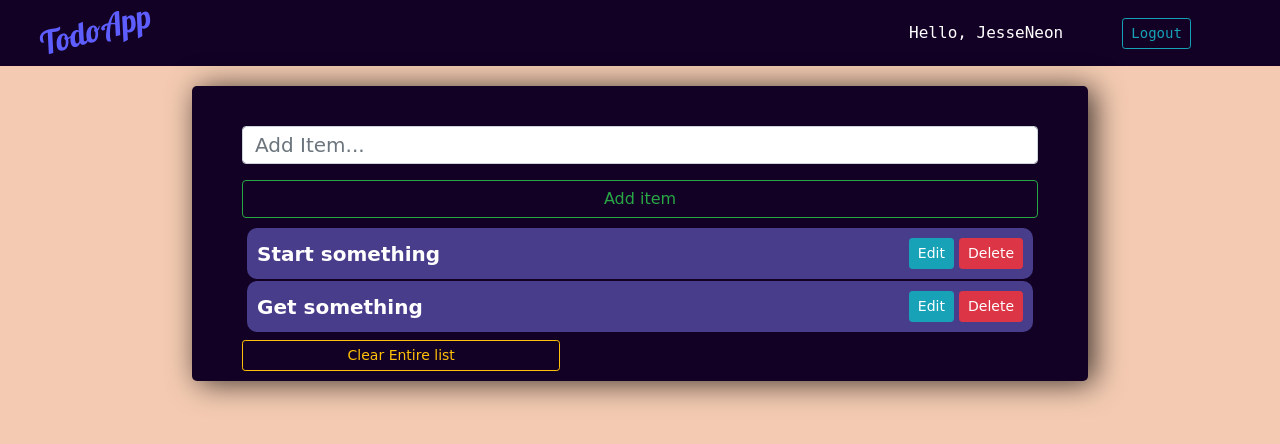
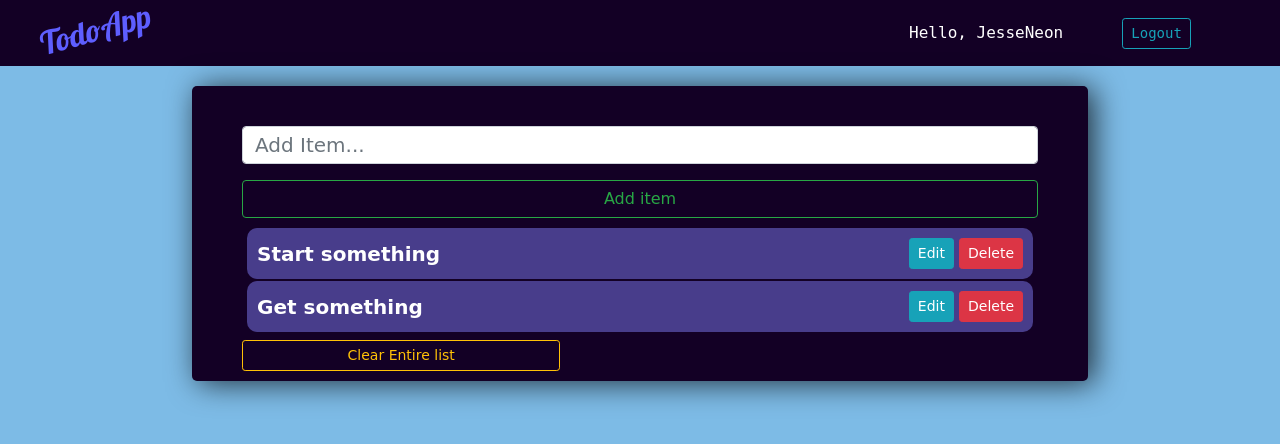
Before and after one commit to JesseAyegba/todo, a Django app: page /dashboard/ in a window 1280 px wide. Shown: the top 444 px of the page. Run offline with Django 3.2, Linux system fonts and the light colour scheme; a user stored in the database is signed in; data comes from the database, SQL or seed files in the repository; some libraries are stand-ins or nearby versions; some web fonts are replaced.

Commit message:
color change

```diff
--- a/todo_app/static/todo_app/css/style.css
+++ b/todo_app/static/todo_app/css/style.css
@@ -1,7 +1,8 @@
 body {
     padding: 0px !important;
     margin: 0px !important;
-    background-color: #f4cbb2;
+    /* background-color: rgb(221, 221, 221); */
+    background-color: #7DBBE6;
 
 }
 nav {
```
